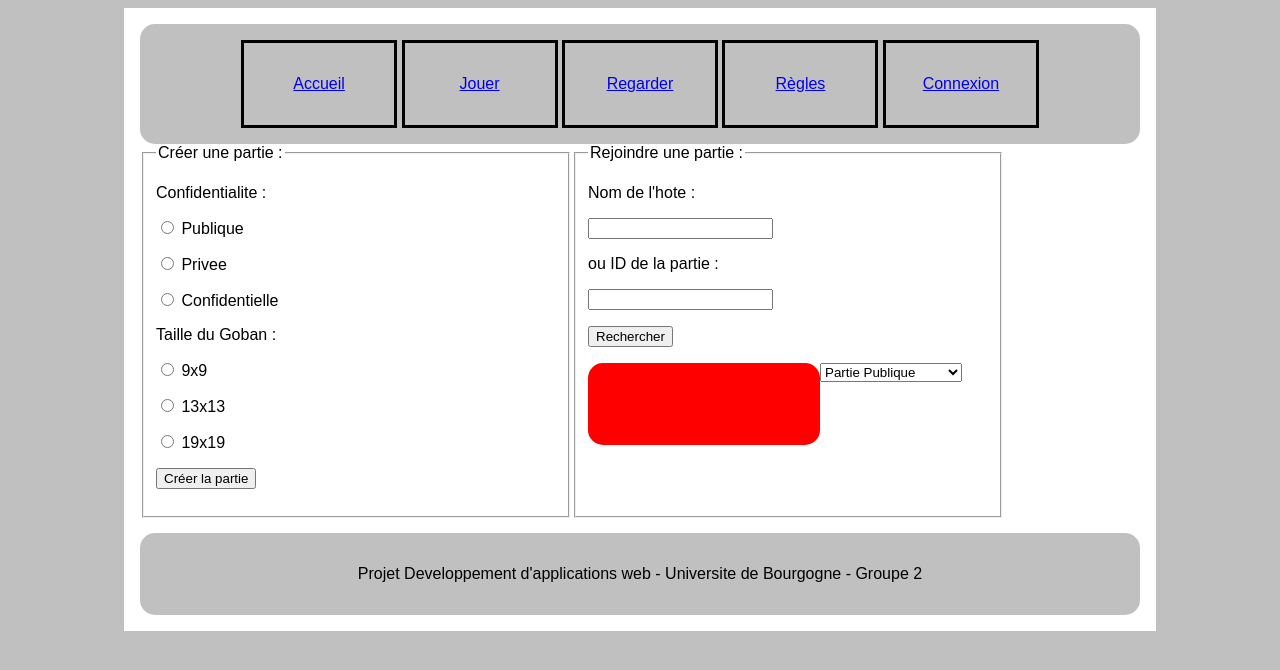
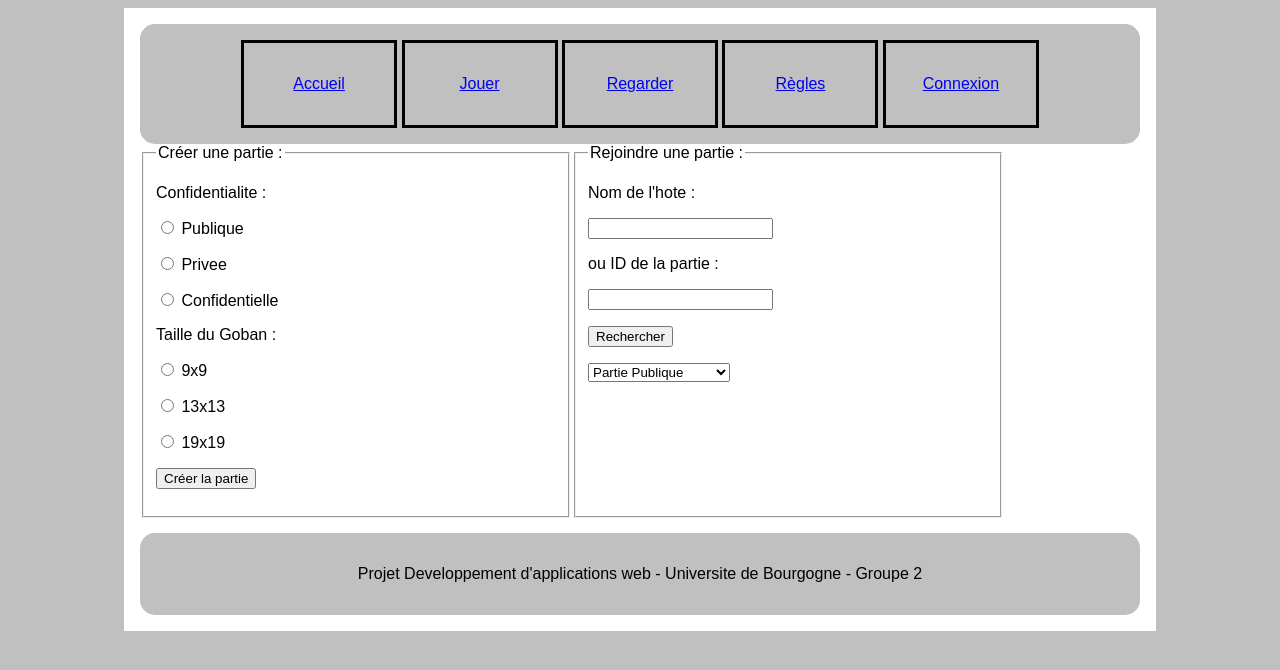
Before and after one commit to JeremieHuteau/rencontres-go, a PHP site: page /jouer.php in a window 1280 px wide. Shown: the top 670 px of the page. Run offline with PHP 8.4, Linux system fonts and the light colour scheme.

Commit message:
recherche de partie par le pseudo

```diff
--- a/PHP/jouer.php
+++ b/PHP/jouer.php
@@ -88,15 +88,6 @@
                  <option value="Confidentiel">Partie Confidentielle</option>
               </select>
 
-              <nav style="height: 50px; overflow:hidden; overflow-y:scroll;" name="liste">
-                <ul id="liste">
-                </ul>
-              </nav>
-
-              <p id="resultat">
-
-              </p>
-
             </fieldset>
           </form>
 
```
